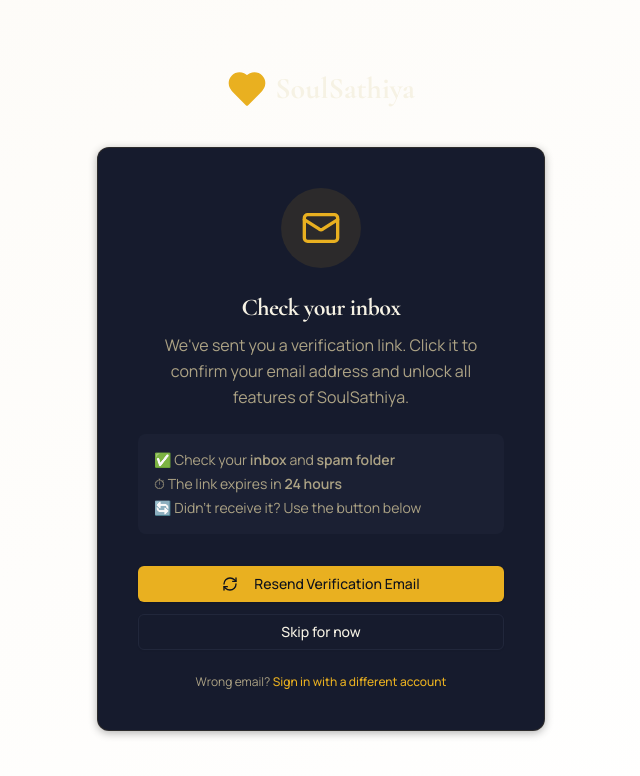
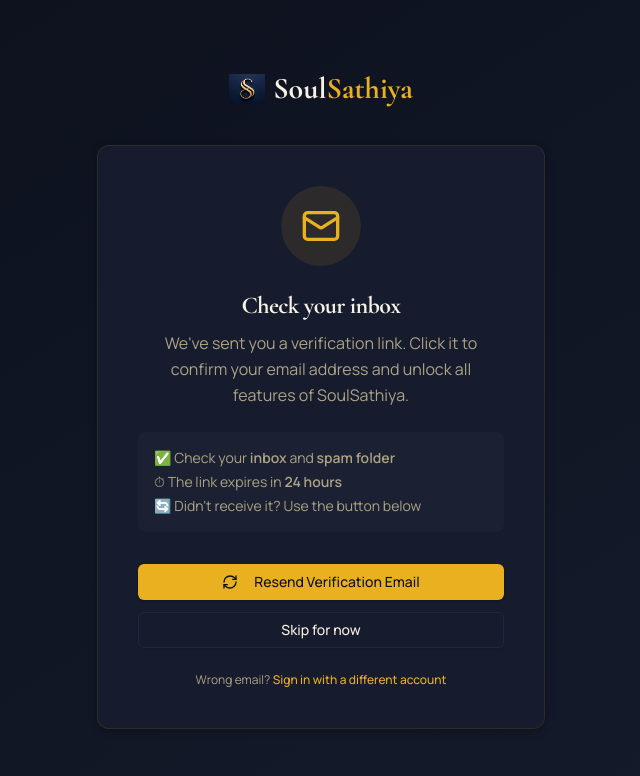
Before and after one commit to soulsathiya/soulsathiya-platform, a React (Create React App) app in the folder frontend/: page /verify-email in a window 1280 px wide. Shown: the top 776 px of the page, without its empty margins (319-959 px from the left). Built offline with nearby package versions, Linux system fonts and the light colour scheme; no server answers.

Commit message:
fix: logo consistency, dark theme on verify/register pages, signup validation, backend register response

```diff
--- a/frontend/src/pages/RegisterPage.jsx
+++ b/frontend/src/pages/RegisterPage.jsx
@@ -1,6 +1,6 @@
 import React, { useState } from 'react';
 import { Link, useNavigate } from 'react-router-dom';
-import { Heart, Mail, Lock, User, Loader2 } from 'lucide-react';
+import { Mail, Lock, User, Loader2 } from 'lucide-react';
 import { Button } from '@/components/ui/button';
 import { Input } from '@/components/ui/input';
 import { Label } from '@/components/ui/label';
@@ -22,6 +22,12 @@ const RegisterPage = () => {
   const handleSubmit = async (e) => {
     e.preventDefault();
 
+    const trimmedName = formData.full_name.trim();
+    if (!trimmedName) {
+      toast.error('Full name is required');
+      return;
+    }
+
     if (formData.password !== formData.confirmPassword) {
       toast.error('Passwords do not match');
       return;
@@ -38,7 +44,7 @@ const RegisterPage = () => {
       const response = await axios.post(
         `${BACKEND_URL}/api/auth/register`,
         {
-          full_name: formData.full_name,
+          full_name: trimmedName,
           email: formData.email,
           password: formData.password
         },
@@ -69,8 +75,8 @@ const RegisterPage = () => {
         {/* Logo */}
         <div className="text-center mb-6">
           <Link to="/" className="inline-flex items-center space-x-2">
-            <Heart className="w-7 h-7 text-primary fill-primary" />
-            <span className="text-xl font-heading font-bold text-foreground">SoulSathiya</span>
+            <img src="/logo.png" alt="SoulSathiya" className="w-7 h-7 object-contain" draggable={false} />
+            <span className="text-xl font-heading font-bold text-foreground">Soul<span className="text-primary">Sathiya</span></span>
           </Link>
           <h2 className="font-heading text-xl mt-4 mb-1">Create Your Account</h2>
           <p className="text-muted-foreground text-sm">Start your journey to find your soulmate</p>
--- a/frontend/src/pages/VerifyEmailPage.jsx
+++ b/frontend/src/pages/VerifyEmailPage.jsx
@@ -1,6 +1,6 @@
 import React, { useState, useEffect, useCallback } from 'react';
 import { Link, useSearchParams, useNavigate } from 'react-router-dom';
-import { Heart, Mail, CheckCircle2, XCircle, Loader2, RefreshCw } from 'lucide-react';
+import { Mail, CheckCircle2, XCircle, Loader2, RefreshCw } from 'lucide-react';
 import { Button } from '@/components/ui/button';
 import { toast } from 'sonner';
 import axios from 'axios';
@@ -105,8 +105,8 @@ const VerifyEmailPage = () => {
   const Logo = () => (
     <div className="text-center mb-8">
       <Link to="/" className="inline-flex items-center space-x-2">
-        <Heart className="w-10 h-10 text-primary fill-primary" />
-        <span className="text-3xl font-heading font-bold text-foreground">SoulSathiya</span>
+        <img src="/logo.png" alt="SoulSathiya" className="w-9 h-9 object-contain" draggable={false} />
+        <span className="text-3xl font-heading font-bold text-foreground">Soul<span className="text-primary">Sathiya</span></span>
       </Link>
     </div>
   );
@@ -114,7 +114,7 @@ const VerifyEmailPage = () => {
   // --- Verifying ---
   if (status === 'verifying') {
     return (
-      <div className="min-h-screen flex items-center justify-center bg-gradient-to-br from-[#FDFBF7] to-white px-4">
+      <div className="min-h-screen flex items-center justify-center bg-gradient-to-br from-background to-card px-4">
         <div className="w-full max-w-md text-center">
           <Logo />
           <div className="card-surface p-10 space-y-6">
@@ -130,12 +130,12 @@ const VerifyEmailPage = () => {
   // --- Success ---
   if (status === 'success') {
     return (
-      <div className="min-h-screen flex items-center justify-center bg-gradient-to-br from-[#FDFBF7] to-white px-4">
+      <div className="min-h-screen flex items-center justify-center bg-gradient-to-br from-background to-card px-4">
         <div className="w-full max-w-md text-center">
           <Logo />
           <div className="card-surface p-10 space-y-6">
             <CheckCircle2 className="w-16 h-16 text-green-500 mx-auto" />
-            <h2 className="font-heading text-2xl text-green-700">Email Verified!</h2>
+            <h2 className="font-heading text-2xl text-green-400">Email Verified!</h2>
             <p className="text-muted-foreground leading-relaxed">
               Your email has been confirmed. You now have full access to SoulSathiya.
               Redirecting you to your dashboard…
@@ -152,7 +152,7 @@ const VerifyEmailPage = () => {
   // --- Error (invalid / expired token) ---
   if (status === 'error') {
     return (
-      <div className="min-h-screen flex items-center justify-center bg-gradient-to-br from-[#FDFBF7] to-white px-4">
+      <div className="min-h-screen flex items-center justify-center bg-gradient-to-br from-background to-card px-4">
         <div className="w-full max-w-md text-center">
           <Logo />
           <div className="card-surface p-10 space-y-6">
@@ -186,7 +186,7 @@ const VerifyEmailPage = () => {
 
   // --- Default: no token in URL — "check your inbox" state ---
   return (
-    <div className="min-h-screen flex items-center justify-center bg-gradient-to-br from-[#FDFBF7] to-white px-4">
+    <div className="min-h-screen flex items-center justify-center bg-gradient-to-br from-background to-card px-4">
       <div className="w-full max-w-md">
         <Logo />
         <div className="card-surface p-10 space-y-6 text-center">
```
Also changed, not shown: 1 other file (tests, documents, lock files or other folders).
